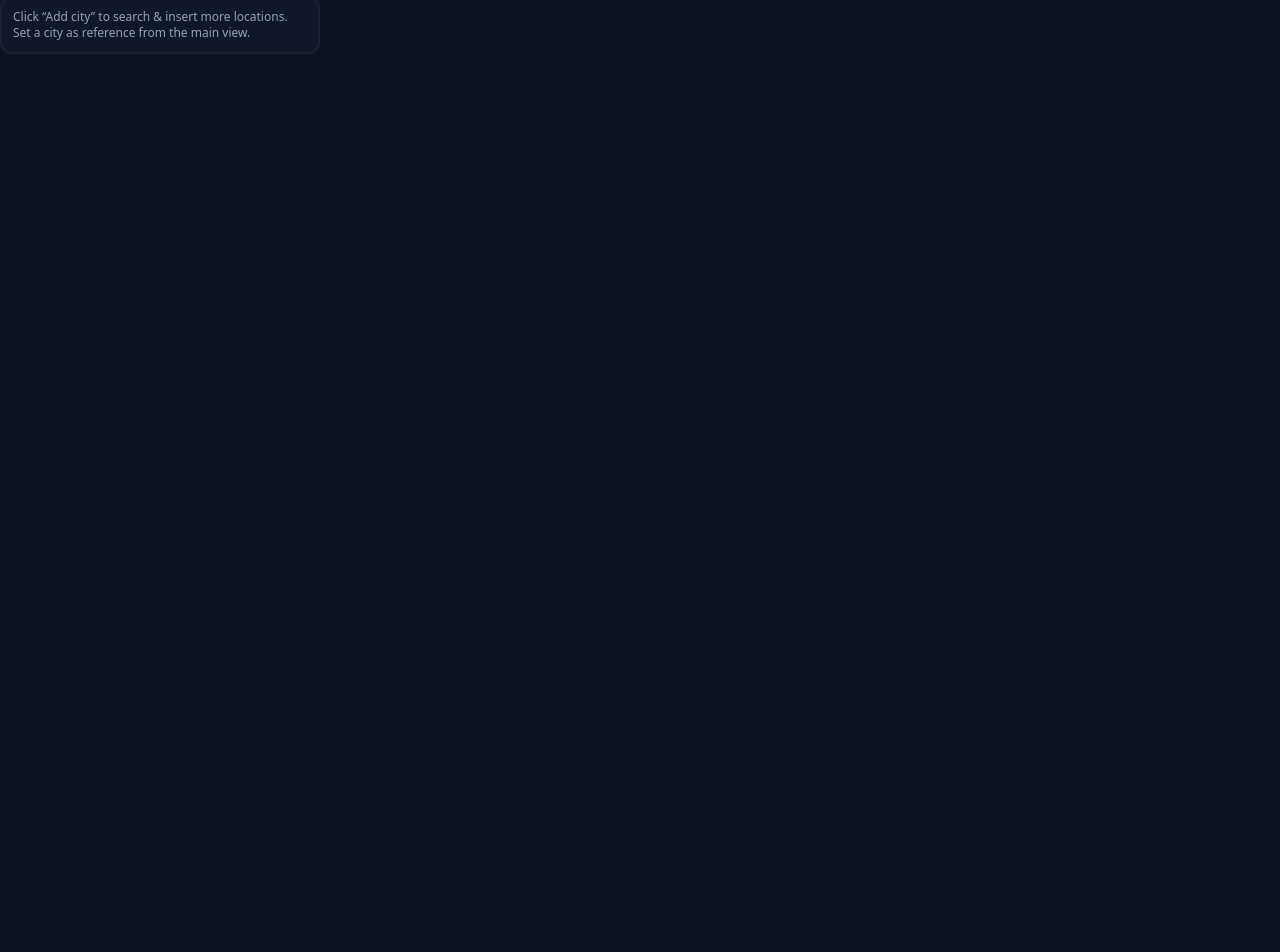
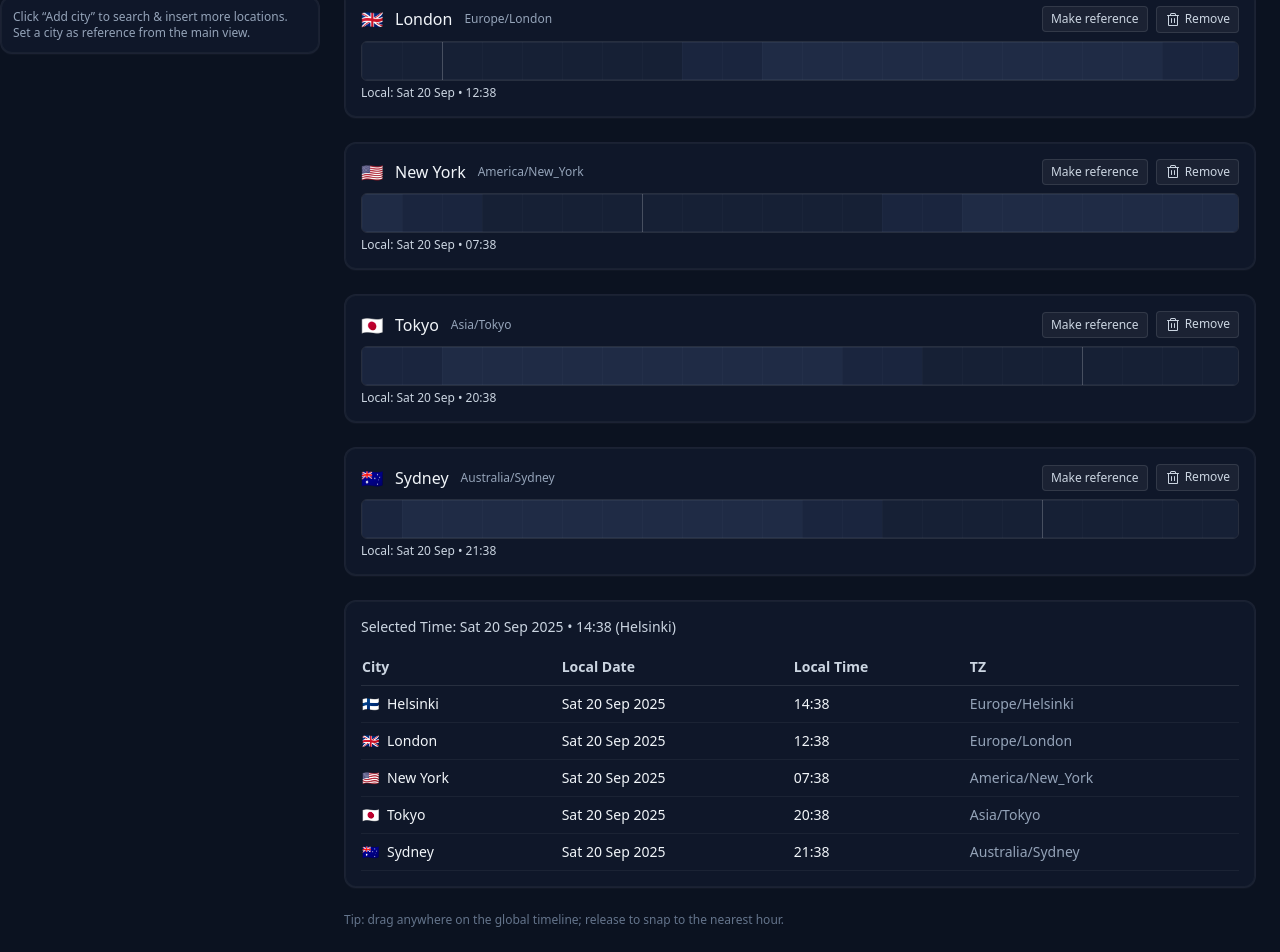
Before and after one commit to aidendmercer/Tim-Zone-Helper, a Next.js app: page / in a window 1280 px wide. Shown: the part 386-1338 px from the top of the page. Before the commit the page ends 800 px from the top, so only its background shows below. Built offline with nearby package versions, Linux system fonts and the light colour scheme.

Commit message:
Update Timeline.tsx

```diff
--- a/app/(components)/Timeline.tsx
+++ b/app/(components)/Timeline.tsx
@@ -1,15 +1,15 @@
 "use client";
 
 import { useEffect, useMemo, useRef, useState } from "react";
-import { DateTime, Duration, Interval } from "luxon";
+import { DateTime } from "luxon";
 import Marker from "./Marker";
 import NowIndicator from "./NowIndicator";
 import CityRow from "./CityRow";
 import TimeScale from "./TimeScale";
 import type { City, Preferences } from "../(lib)/cities";
-import { countryCodeToFlagEmoji, hourFromClientX, pxFromHour, roundToNearestHour } from "../(lib)/time";
+import { countryCodeToFlagEmoji, hourFromClientX, roundToNearestHour } from "../(lib)/time";
 import Toggle from "./Toggle";
-import { Plus, Target, Trash, FloppyDisk } from "@phosphor-icons/react";
+import { Plus, Target, Trash } from "@phosphor-icons/react";
 
 const PX_PER_HOUR = 40; // 24 * 40 = 960px wide timelines
 
@@ -34,22 +34,23 @@ export default function Timeline({ cities, setCities, prefs, setPrefs, reference
   useEffect(() => {
     const id = setInterval(() => {
       setNow(DateTime.now().setZone(referenceCity.tz));
-    }, 1000 * 30);
+    }, 30_000);
     return () => clearInterval(id);
   }, [referenceCity.tz]);
 
-  // Reset selectedTime when reference city changes (keep wall-clock hour if possible)
+  // When reference city changes, keep the same wall-clock time in the new zone
   useEffect(() => {
     setSelectedTime((prev) => prev.setZone(referenceCity.tz));
   }, [referenceCity.tz]);
 
+  // Start of the reference day (used as the 0..24h scale)
   const referenceDayStart = useMemo(
     () => now.setZone(referenceCity.tz).startOf("day"),
     [now, referenceCity.tz]
   );
 
+  // Map DateTime -> hour offsets on the 0..24 scale
   const selectedHour = useMemo(() => {
-    // position relative to referenceDayStart
     const diff = selectedTime.diff(referenceDayStart, "hours").hours;
     return Math.max(0, Math.min(24, diff));
   }, [selectedTime, referenceDayStart]);
@@ -59,6 +60,7 @@ export default function Timeline({ cities, setCities, prefs, setPrefs, reference
     return Math.max(0, Math.min(24, diff));
   }, [now, referenceDayStart]);
 
+  // Drag handlers for the global timeline
   function onPointerDown(e: React.PointerEvent) {
     setIsDragging(true);
     (e.currentTarget as HTMLElement).setPointerCapture(e.pointerId);
@@ -70,7 +72,7 @@ export default function Timeline({ cities, setCities, prefs, setPrefs, reference
   }
   function onPointerUp() {
     setIsDragging(false);
-    // Snap to nearest hour
+    // Snap to nearest hour on release
     setSelectedTime((t) => roundToNearestHour(t));
   }
 
@@ -115,11 +117,14 @@ export default function Timeline({ cities, setCities, prefs, setPrefs, reference
         </div>
 
         <div className="text-sm text-slate-300">
-          Reference: <span className="font-medium">{/* flag + label handled elsewhere if needed */}</span>
+          Reference:&nbsp;
+          <span className="font-medium">
+            {countryCodeToFlagEmoji(referenceCity.countryCode)} {referenceCity.label}
+          </span>
         </div>
       </div>
 
-      {/* Global scale */}
+      {/* Global 24h scale with draggable marker */}
       <div className="space-y-2">
         <div className="text-sm text-slate-300">Global 24h timeline</div>
         <div
@@ -135,12 +140,102 @@ export default function Timeline({ cities, setCities, prefs, setPrefs, reference
           aria-label="Selected hour marker"
           tabIndex={0}
         >
-          {/* TimeScale remains unchanged */}
-          {/* Marker & NowIndicator remain unchanged */}
+          <TimeScale pxPerHour={PX_PER_HOUR} timeFormat={prefs.timeFormat} />
+          <Marker hour={selectedHour} pxPerHour={PX_PER_HOUR} />
+          <NowIndicator hour={nowHour} pxPerHour={PX_PER_HOUR} />
         </div>
       </div>
 
-      {/* The rest of the component remains unchanged in logic; imports are the important part for this fix */}
+      {/* City rows */}
+      <div className="space-y-6">
+        {cities.map((c) => (
+          <div key={c.id} className="panel p-4">
+            <div className="flex items-center justify-between mb-2">
+              <div className="flex items-center gap-3">
+                <div className="text-lg leading-none">{countryCodeToFlagEmoji(c.countryCode)}</div>
+                <div className="font-medium">{c.label}</div>
+                <div className="text-xs text-slate-400">{c.tz}</div>
+              </div>
+              <div className="flex items-center gap-2">
+                <button
+                  className="text-xs text-slate-300 hover:text-white focus-ring px-2 py-1 rounded border border-white/10 bg-white/5"
+                  onClick={() => setPrefs({ ...prefs, referenceCityId: c.id })}
+                  disabled={c.id === referenceCity.id}
+                  title={c.id === referenceCity.id ? "Reference city" : "Make reference"}
+                >
+                  Make reference
+                </button>
+                <button
+                  className="text-xs text-slate-300 hover:text-white focus-ring px-2 py-1 rounded border border-white/10 bg-white/5"
+                  onClick={() => {
+                    if (confirm(`Remove ${c.label}?`)) {
+                      setCities(cities.filter((x) => x.id !== c.id));
+                    }
+                  }}
+                  title="Remove city"
+                >
+                  <Trash size={16} className="inline-block mr-1" />
+                  Remove
+                </button>
+              </div>
+            </div>
+
+            <CityRow
+              city={c}
+              referenceDayStart={referenceDayStart}
+              selectedTime={selectedTime}
+              timeFormat={prefs.timeFormat}
+              pxPerHour={PX_PER_HOUR}
+            />
+          </div>
+        ))}
+      </div>
+
+      {/* Selected time table */}
+      <div className="panel p-4">
+        <div className="mb-3 text-sm text-slate-300">
+          Selected Time:{" "}
+          <span className="font-medium">
+            {selectedTime.toFormat(prefs.timeFormat === "12h" ? "EEE d LLL yyyy • h:mm a" : "EEE d LLL yyyy • HH:mm")}{" "}
+            ({referenceCity.label})
+          </span>
+        </div>
+        <div className="overflow-x-auto">
+          <table className="w-full text-sm">
+            <thead>
+              <tr className="text-left text-slate-300 border-b border-white/10">
+                <th className="py-2 pr-4">City</th>
+                <th className="py-2 pr-4">Local Date</th>
+                <th className="py-2 pr-4">Local Time</th>
+                <th className="py-2 pr-4">TZ</th>
+              </tr>
+            </thead>
+            <tbody>
+              {cities.map((c) => {
+                const local = selectedTime.setZone(c.tz);
+                return (
+                  <tr key={c.id} className="border-b border-white/5">
+                    <td className="py-2 pr-4">
+                      <span className="mr-2">{countryCodeToFlagEmoji(c.countryCode)}</span>
+                      {c.label}
+                    </td>
+                    <td className="py-2 pr-4">{local.toFormat("EEE d LLL yyyy")}</td>
+                    <td className="py-2 pr-4">
+                      {local.toFormat(prefs.timeFormat === "12h" ? "h:mm a" : "HH:mm")}
+                    </td>
+                    <td className="py-2 pr-4 text-slate-400">{c.tz}</td>
+                  </tr>
+                );
+              })}
+            </tbody>
+          </table>
+        </div>
+      </div>
+
+      {/* Footer tip */}
+      <div className="text-xs text-slate-500">
+        Tip: drag anywhere on the global timeline; release to snap to the nearest hour.
+      </div>
     </div>
   );
 }
```
